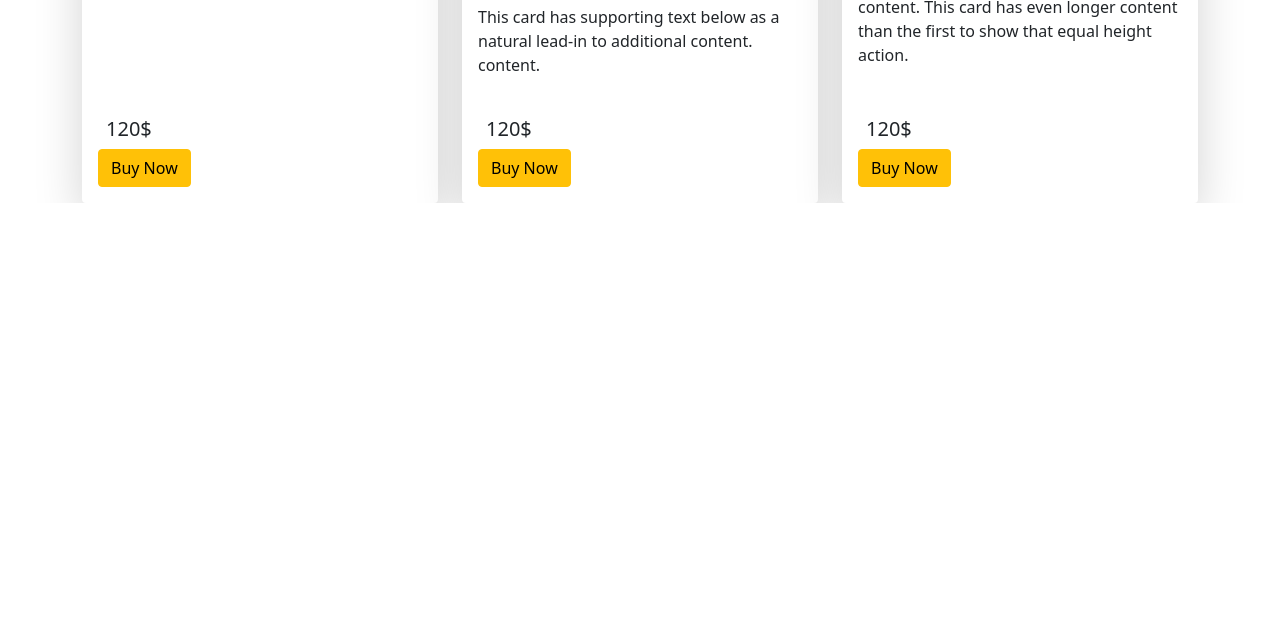
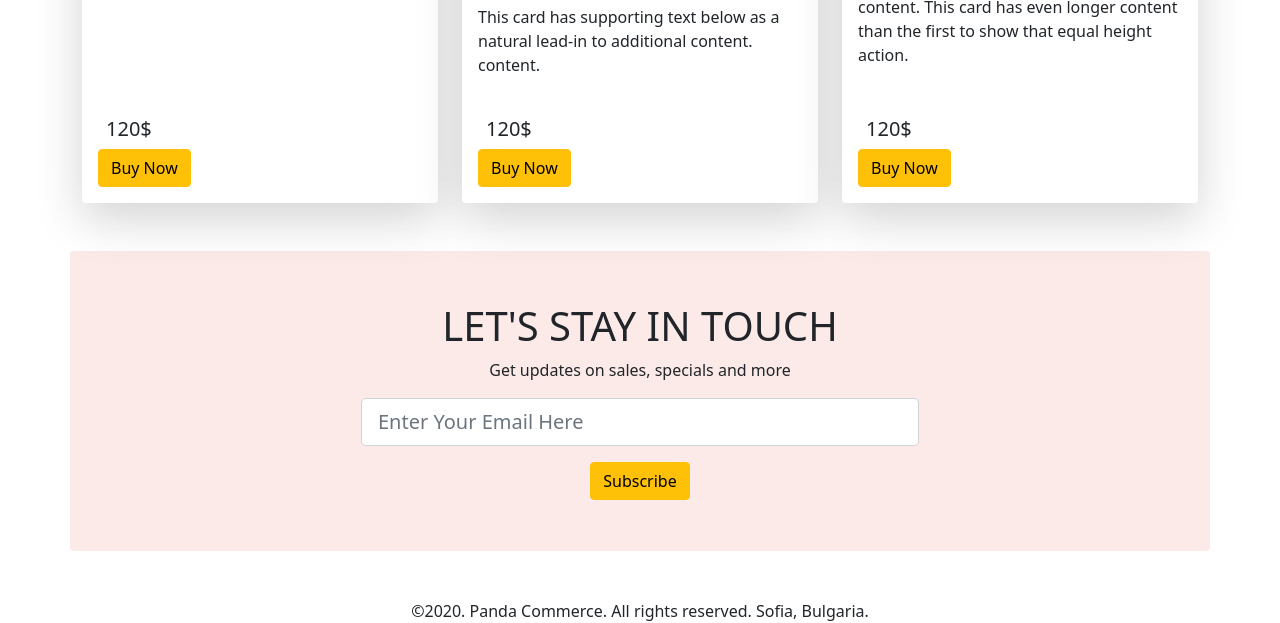
Before and after one commit to jubairzaman/panda-mart, a plain HTML site: page index.html in a window 1280 px wide. Shown: the part 1971-2594 px from the top of the page. Before the commit the page ends 2174 px from the top, so only its background shows below. Drawn offline with Linux system fonts and the light colour scheme.

Commit message:
All Done

```diff
--- /dev/null
+++ b/css/style.css
@@ -0,0 +1,3 @@
+.panda-bg-color{
+    background-color:#fceae8 ;
+}
--- a/index.html
+++ b/index.html
@@ -7,6 +7,7 @@
     <meta name="viewport" content="width=device-width, initial-scale=1.0">
     <title>Panda Mart </title>
     <link rel="stylesheet" href="Bootstrap/bootstrap.min.css">
+    <link rel="stylesheet" href="css/style.css">
 
 
 </head>
@@ -46,13 +47,13 @@
         </nav>
 
         <!-- Image Slider  -->
-        <div class="container mt-5">
+        <div class="container mt-5 ">
             <div id="carouselExampleControls" class="carousel slide" data-bs-ride="carousel">
                 <div class="carousel-inner">
 
                     <div class="carousel-item active">
 
-                        <div class="row d-flex align-items-center bg-info">
+                        <div class="row d-flex align-items-center panda-bg-color rounded">
                             <div class="col-lg-7 ">
                                 <h1 class="ms-5">Mega LCD TV For Sports
                                 </h1>
@@ -75,7 +76,7 @@
 
                     </div>
                     <div class="carousel-item">
-                        <div class="row d-flex align-items-center bg-info">
+                        <div class="row d-flex align-items-center panda-bg-color">
                             <div class="col-lg-7 ">
                                 <h1 class="ms-5">Mega LCD TV For Sports
                                 </h1>
@@ -97,7 +98,7 @@
                         </div>
                     </div>
                     <div class="carousel-item">
-                        <div class="row d-flex align-items-center bg-info">
+                        <div class="row d-flex align-items-center panda-bg-color">
                             <div class="col-lg-7 ">
                                 <h1 class="ms-5">Mega LCD TV For Sports
                                 </h1>
@@ -274,10 +275,31 @@
             </div>
         </section>
 
+        <!-- Subscription -->
+
+        <section style="height: 300px;"
+            class="container d-flex align-items-center flex-column justify-content-center panda-bg-color mt-5 rounded  ">
+
+            <h1>LET'S STAY IN TOUCH</h1>
+            <span>Get updates on sales, specials and more</span>
+            <input class=" w-50 form-control form-control-lg  m-3" type="email" name="Email" id=""
+                placeholder="Enter Your Email Here">
+            <button class="btn btn-warning">Subscribe</button>
+
+
+
+        </section>
+
 
 
 
     </main>
+
+    <footer class="text-center mt-5">
+        <span>©2020. Panda Commerce. All rights reserved. Sofia, Bulgaria.</span>
+
+
+    </footer>
 
 
 
```
